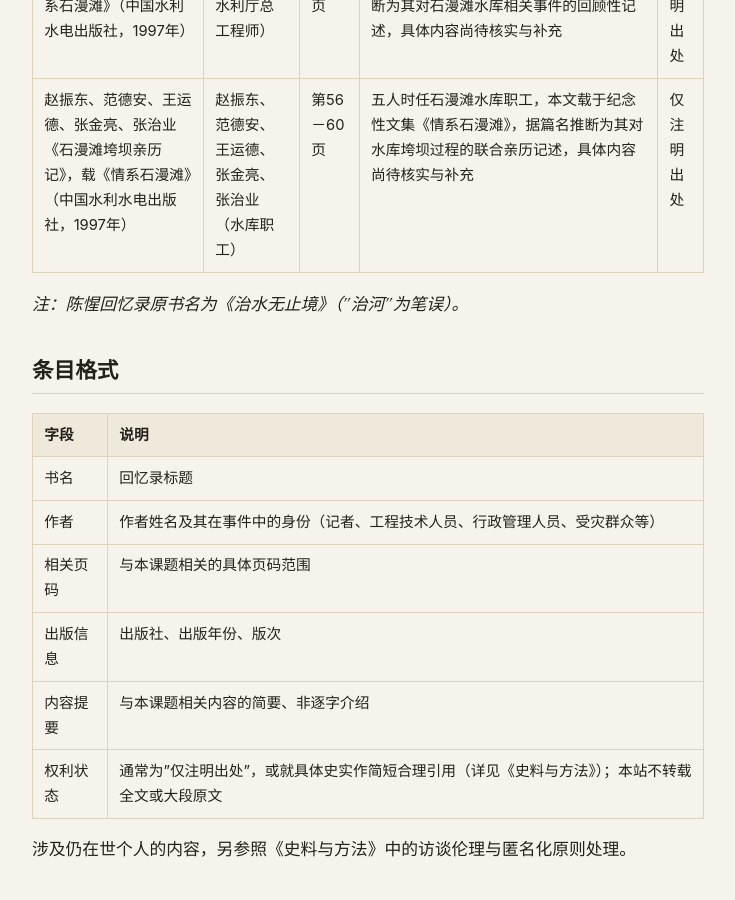
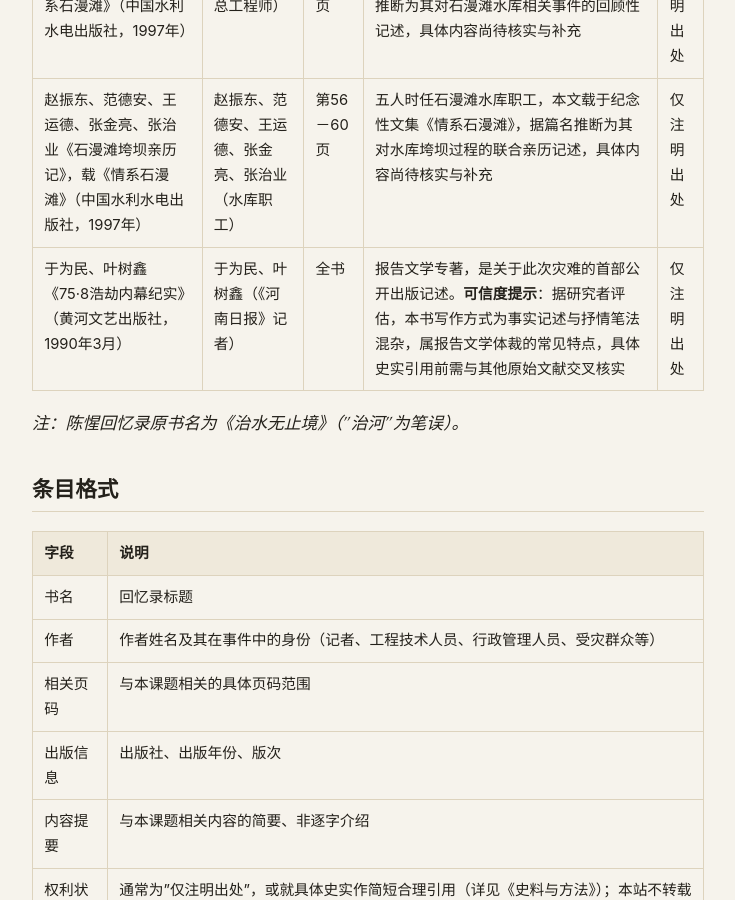
Before and after one commit to Banqiao758/Banqiao758.github.io, a Jekyll site: the page built from memoirs/published.md, in a window 1280 px wide and 900 px high, scrolled down 1547 px. Shown: the whole window, without its empty margins (272-1007 px from the left). Built offline with Jekyll 4.4.1, drawn with Linux system fonts in a browser that asks for light colours.

Commit message:
Add 75.8浩劫内幕纪实 citation to Published Personal Records
Adds 于为民、叶树鑫《75·8浩劫内幕纪实》(Yellow River Literature and Art
Publishing House, March 1990) as a citation-only entry — the first
publicly published account of the disaster. Includes a reliability note
per the researcher's assessment that this reportage-literature work mixes
factual reporting with lyrical/embellished prose, flagging that specific
claims need cross-checking against other primary sources. No text from
the book is reproduced.

Co-Authored-By: Claude Sonnet 5 <noreply@anthropic.com>
Claude-Session: https://claude.ai/code/session_011K8hBuGivVWoMZaUZvczs4

```diff
--- a/memoirs/published.md
+++ b/memoirs/published.md
@@ -23,6 +23,7 @@ description: 记者、工程技术人员、行政管理人员及受灾群众所
 | 屈德骞、郑珠滨编《一代将星孔庆德》（解放军出版社，2000年） | 孔庆德（武汉军区副司令员） | 第538－541页 | 屈德骞、郑珠滨编，非孔庆德本人所著。据本站已收录的<a href="{{ '/archive/1975-central-condolence-telegrams/' | relative_url }}">《中央慰问电》</a>人员名单记载，孔庆德时任武汉军区副司令员，负责在驻马店指挥抗洪抢险。第538－541页据信涉及其在此次事件中的经历，具体内容尚待核实与补充 | 仅注明出处 |
 | 吴天镛《深情的回忆 殷切的期盼》，载《情系石漫滩》（中国水利水电出版社，1997年） | 吴天镛（河南省水利厅总工程师） | 第45－55页 | 吴天镛时任河南省水利厅总工程师，本文载于纪念性文集《情系石漫滩》，据篇名推断为其对石漫滩水库相关事件的回顾性记述，具体内容尚待核实与补充 | 仅注明出处 |
 | 赵振东、范德安、王运德、张金亮、张治业《石漫滩垮坝亲历记》，载《情系石漫滩》（中国水利水电出版社，1997年） | 赵振东、范德安、王运德、张金亮、张治业（水库职工） | 第56－60页 | 五人时任石漫滩水库职工，本文载于纪念性文集《情系石漫滩》，据篇名推断为其对水库垮坝过程的联合亲历记述，具体内容尚待核实与补充 | 仅注明出处 |
+| 于为民、叶树鑫《75·8浩劫内幕纪实》（黄河文艺出版社，1990年3月） | 于为民、叶树鑫（《河南日报》记者） | 全书 | 报告文学专著，是关于此次灾难的首部公开出版记述。**可信度提示**：据研究者评估，本书写作方式为事实记述与抒情笔法混杂，属报告文学体裁的常见特点，具体史实引用前需与其他原始文献交叉核实 | 仅注明出处 |
 
 *注：陈惺回忆录原书名为《治水无止境》（"治河"为笔误）。*
 
```
Also changed, not shown: en/memoirs/published.md (+1 -0 lines).
